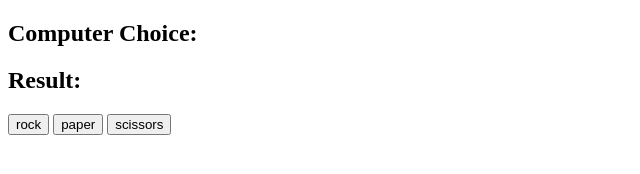
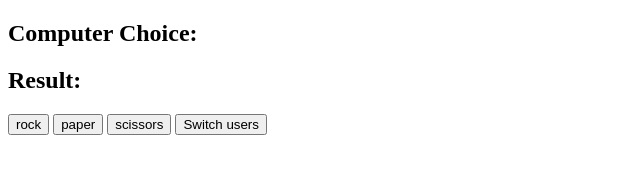
Before and after one commit to RobertMcRae/RobertMcRae.github.io, a plain HTML site: page index.html in a window 1280 px wide. Shown: the whole page, without its empty margins (0-640 px from the left). Drawn offline with Linux system fonts and the light colour scheme.

Commit message:
testing website changes from GitHub pages

```diff
--- a/index.html
+++ b/index.html
@@ -14,6 +14,7 @@
         <button id="rock">rock</button>
         <button id="paper">paper</button>
         <button id="scissors">scissors</button>
+        <button id="switch-users">Switch users</button>
 
         <script scr="app.js" charset=""utf-8"></script>
     </body>
```
